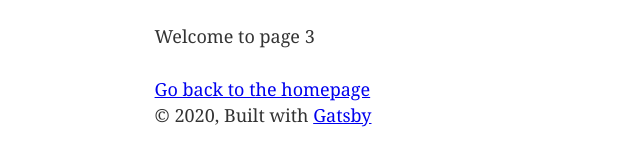
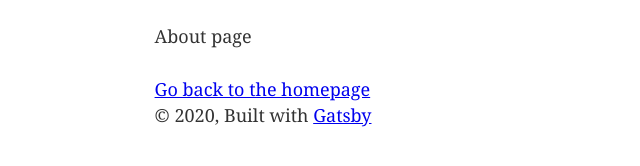
Before and after one commit to franklam2008/shop-gatsby, a Gatsby site: page /page-3 in a window 1280 px wide. Shown: the part 170-336 px from the top of the page, 25-665 px from the left. Built offline with nearby package versions, Linux system fonts and the light colour scheme; Gatsby itself is replaced by a stand-in of ours.

Commit message:
2nd commit

```diff
--- a/src/pages/page-3.js
+++ b/src/pages/page-3.js
@@ -8,7 +8,7 @@ const SecondPage = () => (
   <Layout>
     <SEO title="Page two" />
     <h1>Hi from the second page</h1>
-    <p>Welcome to page 3</p>
+    <p>About page</p>
     <Link to="/">Go back to the homepage</Link>
   </Layout>
 )
```
